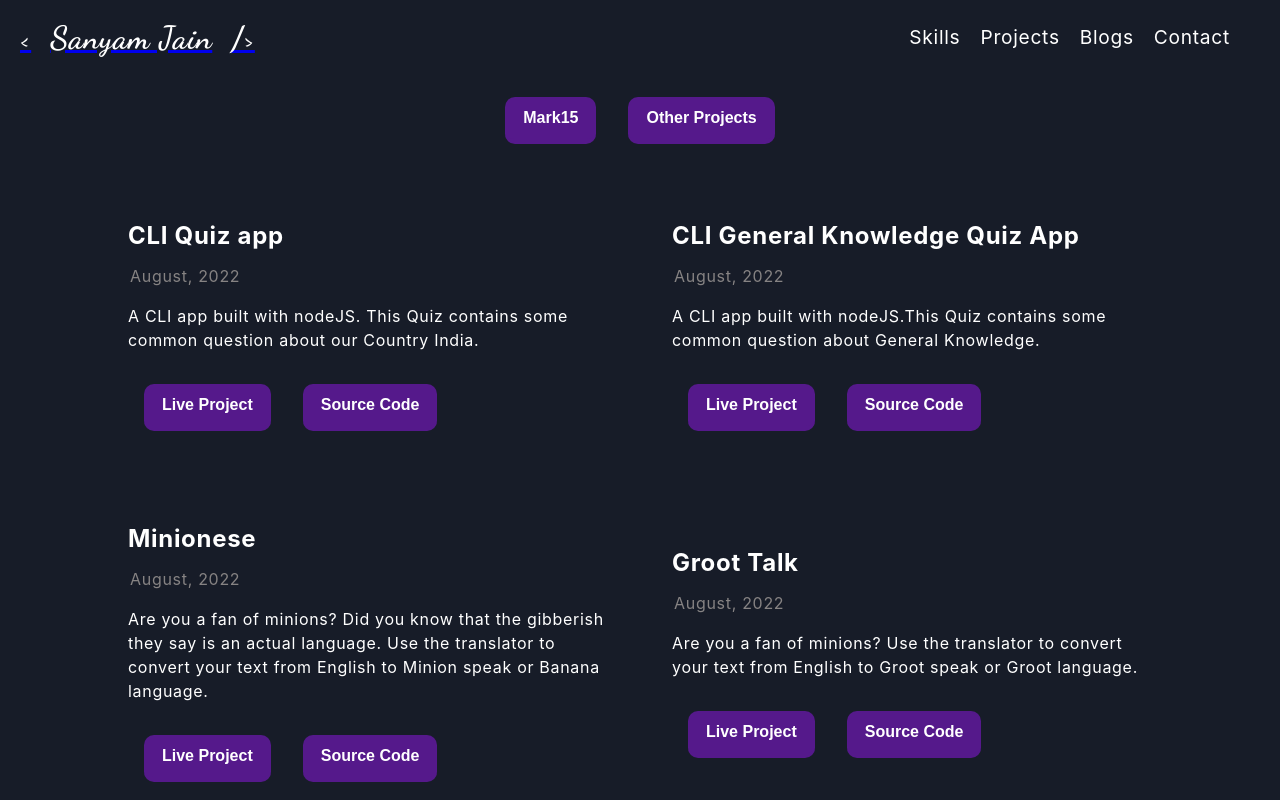
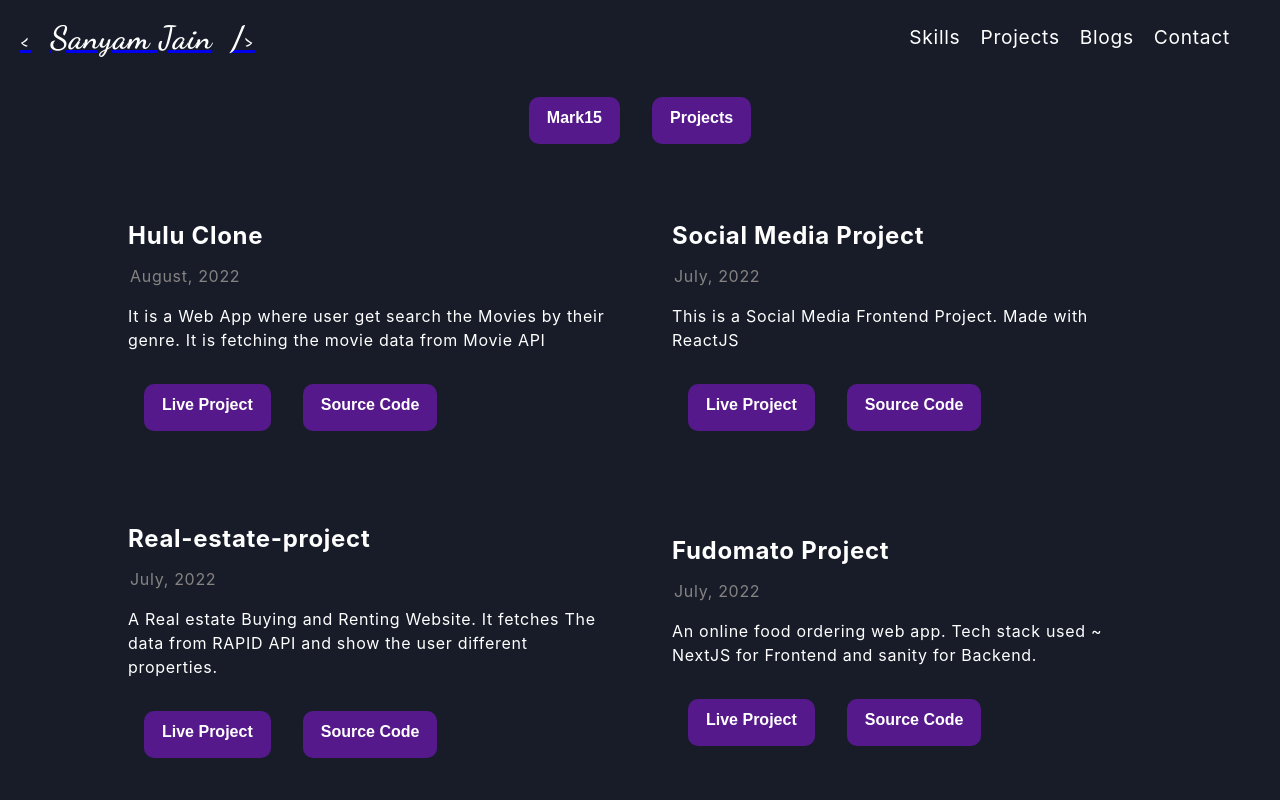
Before and after one commit to sanyamjain04/portfolio, a React (Create React App) app: page /projects in a window 1280 px wide. Shown: the top 800 px of the page. Built offline with nearby package versions, Linux system fonts and the light colour scheme; the HTML template or start-up script is replaced by a standard one.

Commit message:
Update Projects.jsx

```diff
--- a/src/components/projects/Projects.jsx
+++ b/src/components/projects/Projects.jsx
@@ -124,7 +124,7 @@ const projects = {
   ],
 };
 const Projects = () => {
-  const [project, setProject] = useState("Mark15");
+  const [project, setProject] = useState("OtherProjects");
 
   return (
     <div className="project-container">
@@ -133,7 +133,7 @@ const Projects = () => {
           Mark15
         </button>
         <button className="btn" onClick={() => setProject("OtherProjects")}>
-          Other Projects
+          Projects
         </button>
       </div>
       <div className="projects">
```
